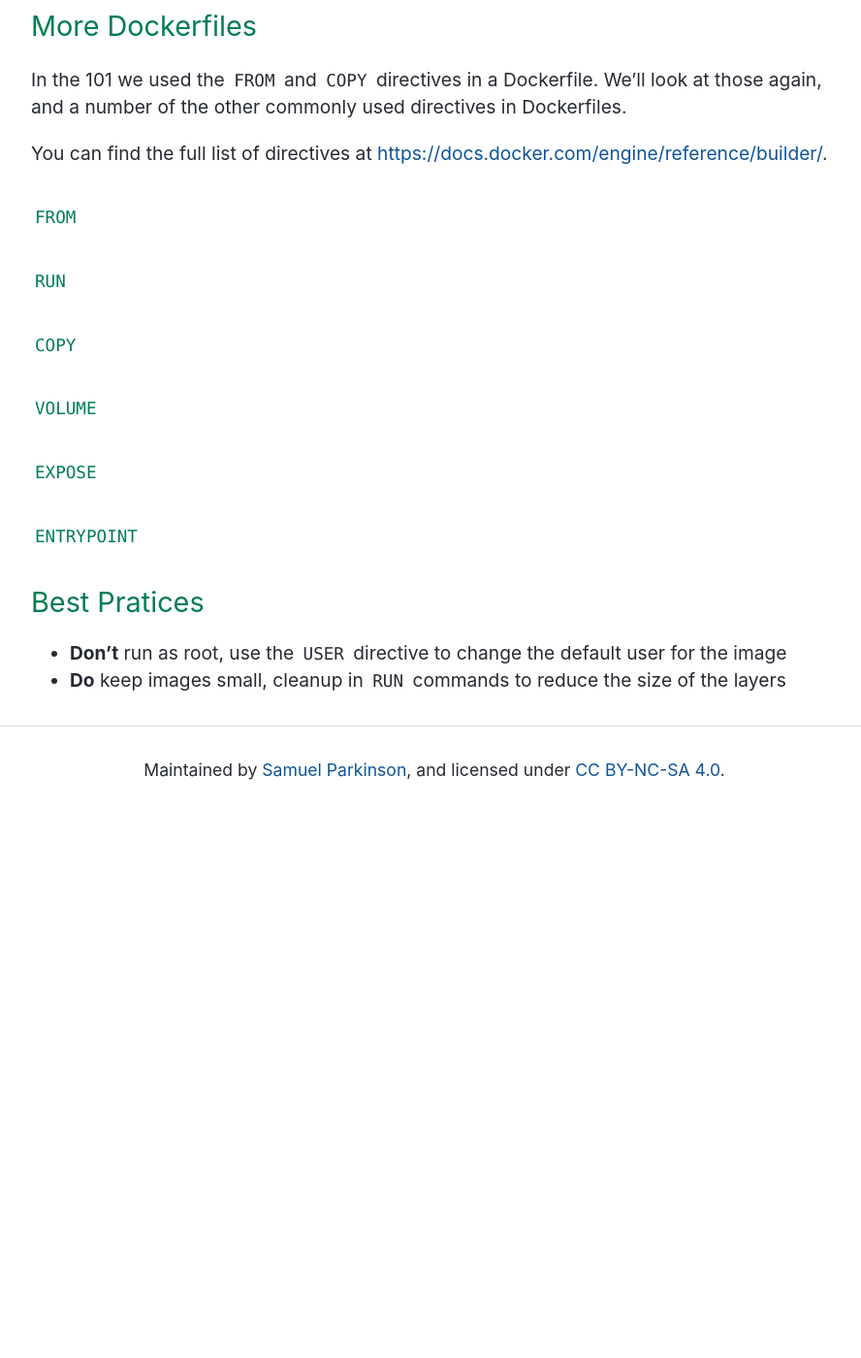
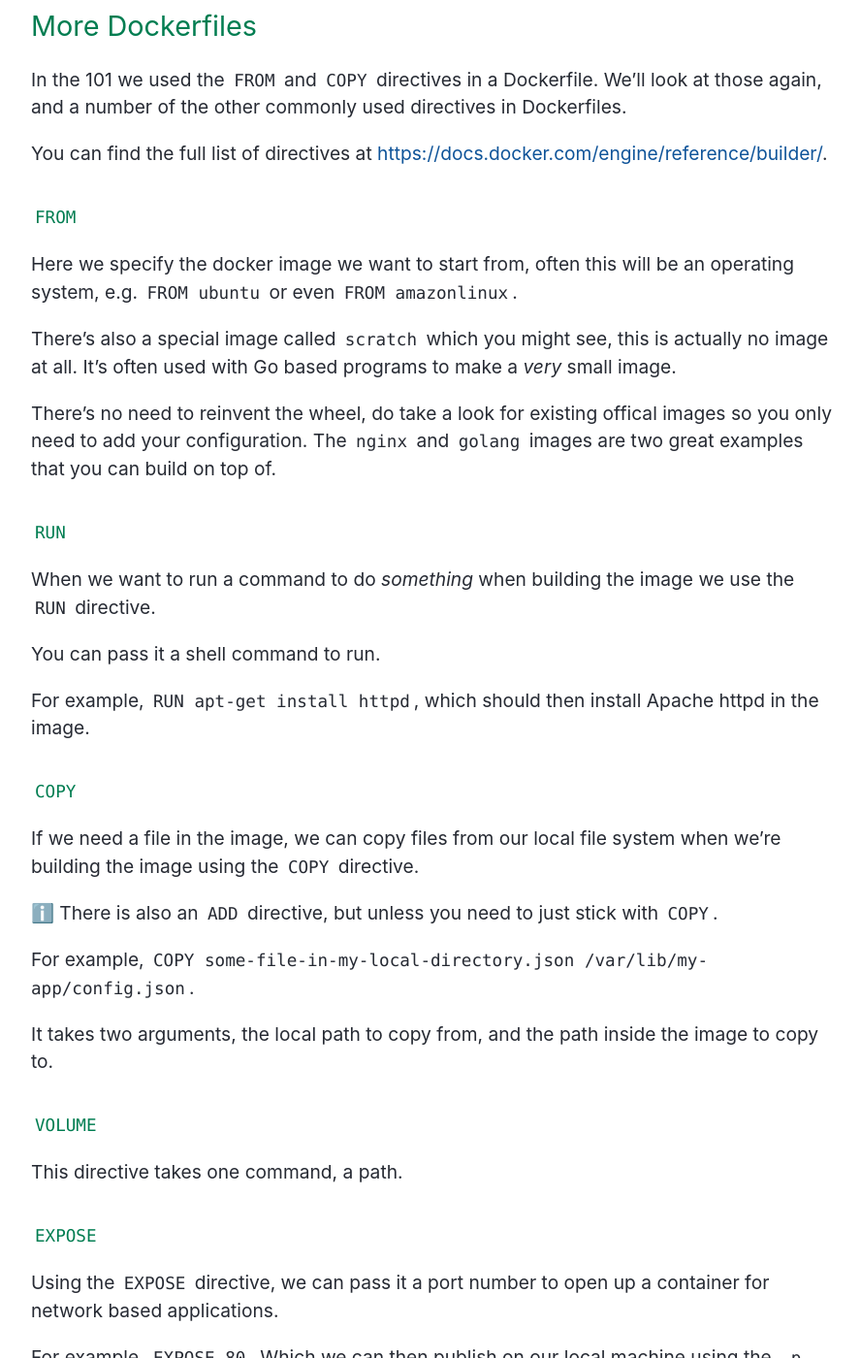
Before and after one commit to sjparkinson/uncomplicated.systems, a Jekyll site: the page built from _posts/2018-06-05-docker-0110-dockerfiles-and-volumes.md, in a window 1280 px wide and 1400 px high, scrolled down 3595 px. Shown: the whole window at 97% size, without its empty margins (192-1080 px from the left). Built offline with Jekyll 4.4.1, drawn with Linux system fonts in a browser that asks for light colours; before the commit the page ends 4435 px from its top, so only the background shows below that; some of the changed text lies outside the part shown.

Commit message:
Update 2018-06-05-docker-0110-dockerfiles-and-volumes.md

```diff
--- a/_posts/2018-06-05-docker-0110-dockerfiles-and-volumes.md
+++ b/_posts/2018-06-05-docker-0110-dockerfiles-and-volumes.md
@@ -105,17 +105,48 @@ You can find the full list of directives at <https://docs.docker.com/engine/refe
 
 ### `FROM`
 
+Here we specify the docker image we want to start from, often this will be an operating system, e.g. `FROM ubuntu` or even `FROM amazonlinux`.
+
+There's also a special image called `scratch` which you might see, this is actually no image at all. It's often used with Go based programs to make a _very_ small image.
+
+There's no need to reinvent the wheel, do take a look for existing offical images so you only need to add your configuration. The `nginx` and `golang` images are two great examples that you can build on top of.
+
 ### `RUN`
+
+When we want to run a command to do _something_ when building the image we use the `RUN` directive.
+
+You can pass it a shell command to run.
+
+For example, `RUN apt-get install httpd`, which should then install Apache httpd in the image.
 
 ### `COPY`
 
+If we need a file in the image, we can copy files from our local file system when we're building the image using the `COPY` directive.
+
+ℹ️ There is also an `ADD` directive, but unless you need to just stick with `COPY`.
+
+For example, `COPY some-file-in-my-local-directory.json /var/lib/my-app/config.json`.
+
+It takes two arguments, the local path to copy from, and the path inside the image to copy to.
+
 ### `VOLUME`
+
+This directive takes one command, a path.
 
 ### `EXPOSE`
 
+Using the `EXPOSE` directive, we can pass it a port number to open up a container for network based applications.
+
+For example, `EXPOSE 80`. Which we can then publish on our local machine using the `-p` option, `docker run -p 8080:80 httpd`.
+
 ### `ENTRYPOINT`
+
+The `ENTRYPOINT` directive is the command docker will call when we use `docker run`.
+
+For example the mysql client will use something like `ENTRYPOINT ["mysql"]`.
 
 ## Best Pratices
 
-* **Don't** run as root, use the `USER` directive to change the default user for the image
-* **Do** keep images small, cleanup in `RUN` commands to reduce the size of the layers
+- **Don't** run as root, use the `USER` directive to change the default user for the image
+- **Do** keep images small, cleanup in `RUN` commands to reduce the size of the layers
+- **Do** specify image tags when you can, e.g. `FROM httpd:2.4`
```
